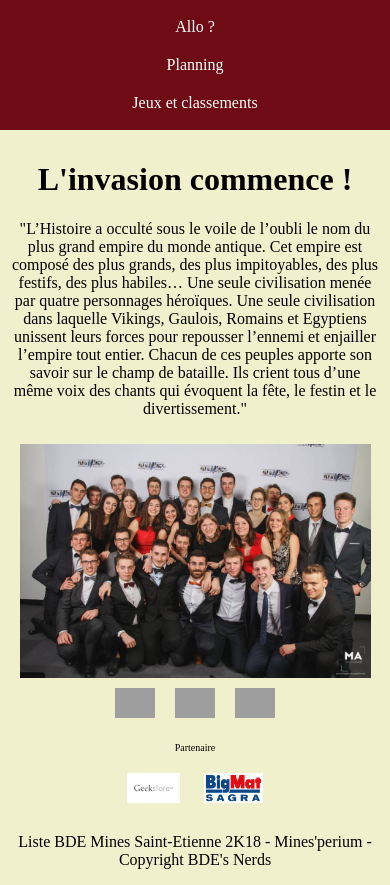
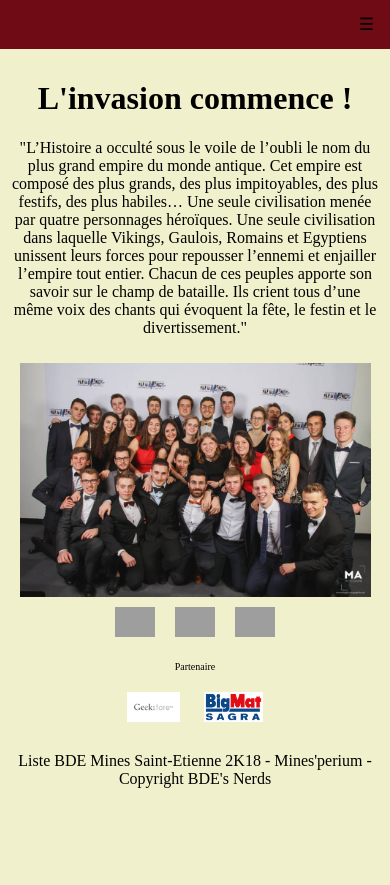
Before and after one commit to RenaudierAntonin/Site-BDE-EMSE-2018, a PHP site: page /index.php in a window 390 px wide. Shown: the part 200-1085 px from the top of the page. After the commit the page ends 988 px from the top, so only its background shows below. Run offline with PHP 8.4, Linux system fonts and the light colour scheme; some libraries are stand-ins or nearby versions; grey boxes are pictures that could not be loaded.

Commit message:
menu responsive amélioré

```diff
--- a/menu.php
+++ b/menu.php
@@ -61,25 +61,27 @@
 
 <?php echo "<script src = \"VueJS/connexion_Vue.js?".time()."\"></script>" ?>
 
-<div class="menu-container">
+<div class="menucontainer" id="myTopnav">
+	<a href="membres.php">Membres</a>
+	<a href="allos.php">Allo ?</a></li>
+	<a href="planning.php">Planning</a></li>
+	<a href="jeux_classements.php">Jeux et classements</a></li>
+	<?php if (isset($_SESSION['login']) && (($_SESSION['login'] == "Sim's") || ($_SESSION['login'] == "Ramos"))){
 
-	<ul class="menu">
-
-		<li><a href="membres.php">Membres</a></li>
-
-		<li><a href="allos.php">Allo ?</a></li>
-
-		<li><a href="planning.php">Planning</a></li>
-
-		<li><a href="jeux_classements.php">Jeux et classements</a></li>
-
-		<?php if (isset($_SESSION['login']) && (($_SESSION['login'] == "Sim's") || ($_SESSION['login'] == "Ramos"))){
-
-			echo "<li><a href='ajout_point.php'>Ajout Points</a></li>";
+			echo "<a href='ajout_point.php'>Ajout Points</a>";
 		}?>
 
 		<!--<li><a href="medias.php">Photos/Vidéos</a></li>-->
+	<a href="javascript:void(0);" class="icon" onclick="funcMenu()">&#9776</a>
+</div>
 
-	</ul>
-
-</div>
+<script>
+	function funcMenu(){
+		var x = document.getElementById("myTopnav");
+	    if (x.className === "menucontainer") {
+	        x.className += " responsive";
+	    } else {
+	        x.className = "menucontainer";
+	    }
+	}
+</script>
--- a/style/style.css
+++ b/style/style.css
@@ -45,43 +45,36 @@ body{
 	background-image: url(../img/parchemin.jpeg);
 }
 
-.menu-container{
+.menucontainer{
 	display: block;
 	text-align: center;
 	background-color: #6E0B14;
 	padding: 0px;
 	margin: 0px;
-	height: 40px;
 	width: 100%;
-}
-.menu{
-	display: inline-block;
-	padding: 0;
-	margin:0;
-	height: 40px;
-}
-.menu li{
-	display: inline-block;
-	background-color: #6E0B14;
-	list-style: none;
+	overflow: hidden;
 }
 
-.menu li :hover{
-	display: inline-block;
+.menucontainer a{
+	float: left;
+	margin-right: auto;
+	margin-left: auto;
+	display: block;
+	color: black;
+	list-style: none;
+	text-decoration: none;
+	font-size: 17px;
+	padding: 14px 16px;
+}
+
+.menucontainer .icon{
+	display: none;
+}
+
+.menucontainer a:hover{
+	display: block;
 	background-color: #FFBF00;
 	color: black;
-}
-
-.menu li a:hover{
-	text-align: center;
-}
-.menu li a{
-	display: block;
-	margin:0px;
-	padding:10px;
-	text-align: center;
-	color:white;
-	text-decoration: none;
 }
 
 .formulaire{
@@ -200,7 +193,7 @@ td{
 
 /*Gestion de l'affichage sur petit écran.*/
 
-@media screen and (max-width:720px) {
+@media screen and (max-width:600px) {
 	body{
 		width: 100%;
 	}
@@ -219,34 +212,14 @@ td{
 		padding-bottom: 10px;
 		background-color: gray;
 		background-image: url(../img/parchemin.jpeg);
-		height: 170px;
+		height: 200px;
 	}
-		.menu-container{
+
+	.menucontainer a{display: none;}
+
+	.menucontainer a.icon{
+		float: right;
 		display: block;
-		text-align: center;
-		background-color: #6E0B14;
-		padding: 0px;
-		margin: 0px;
-		height: 160px;
-		width: 100%;
-	}
-	.menu{
-		display: block;
-		padding: 0;
-		margin:0;
-		height: 160px;
-	}
-	.menu li{
-		display: block;
-		background-color: #6E0B14;
-		list-style: none;
-	}
-	.menu li a{
-		display: block;
-		margin:0px;
-		padding:10px;
-		text-align: center;
-		color:white;
 	}
 	.photo_generale{
 		max-width: 90%;
@@ -288,3 +261,19 @@ td{
 		display: inline-block;
 	}
 }
+
+@media screen and (max-width: 600px){
+	.menucontainer.responsive {
+		position: relative;
+	}
+	.menucontainer.responsive a.icon{
+		position: absolute;
+		right: 0;
+		top: 0;
+	}
+	.menucontainer.responsive a{
+		float: none;
+		display: block;
+		text-align:left;
+	}
+}
```
